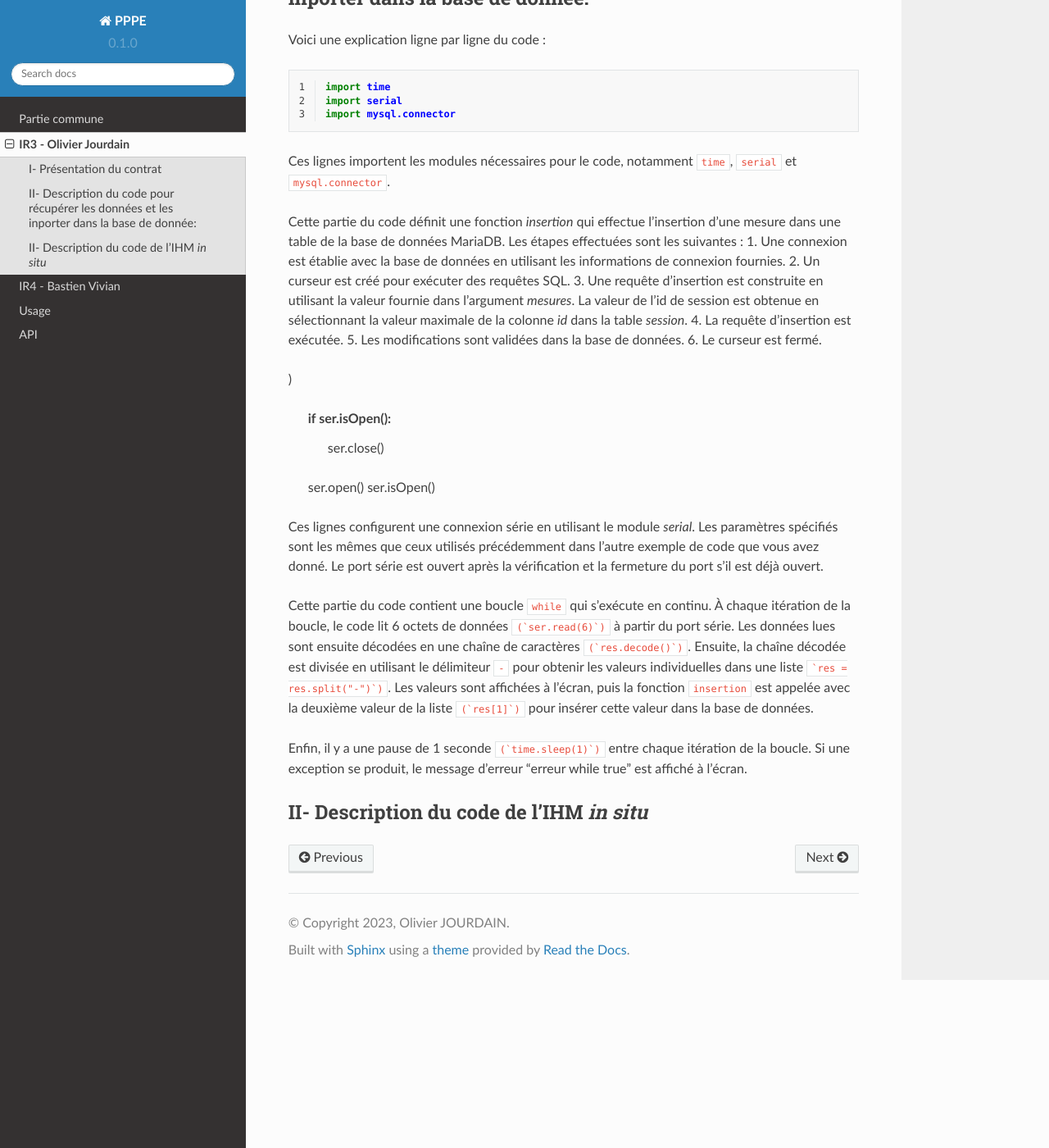
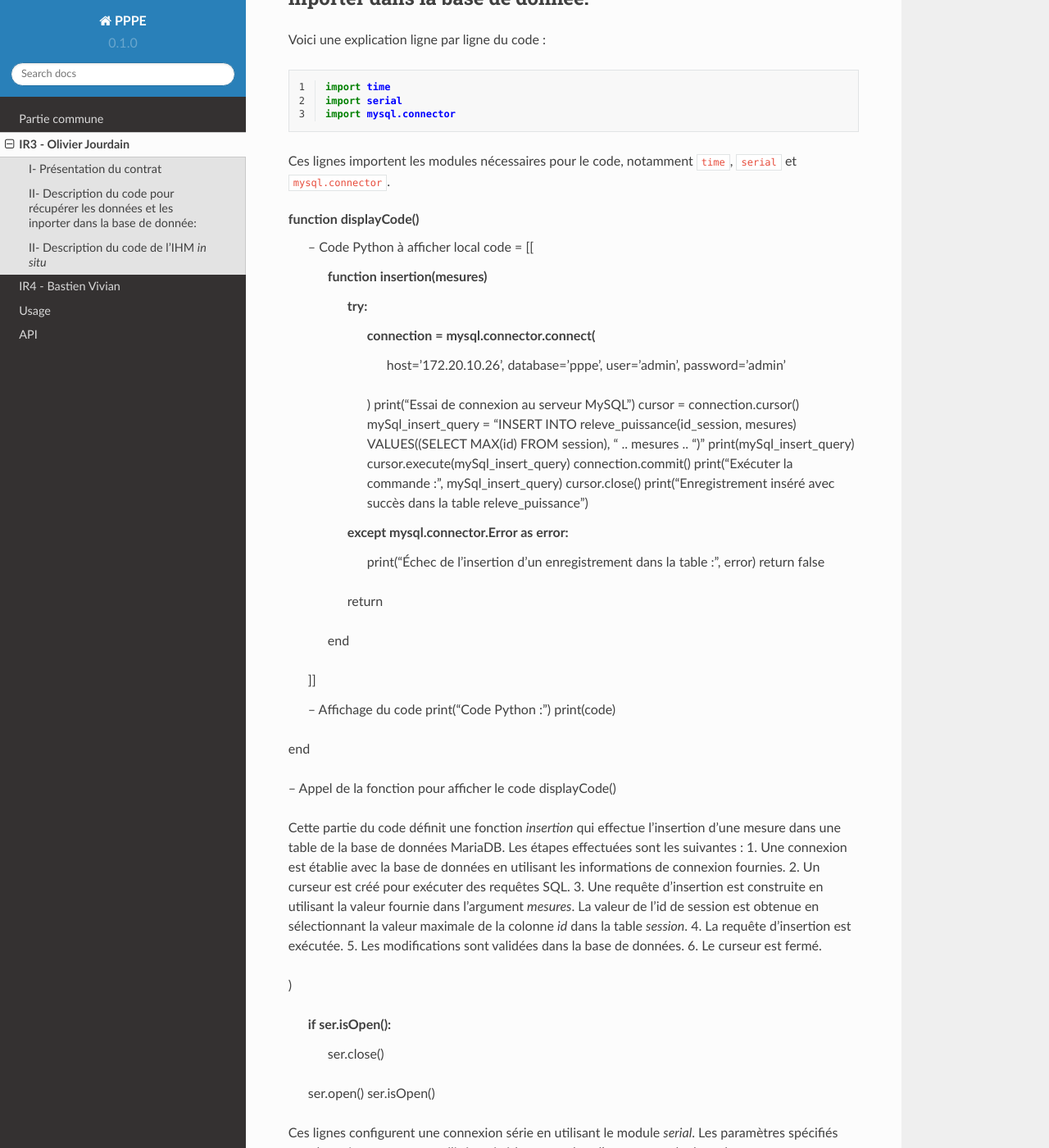
Before and after one commit to Oliopti/Documentation-PPPE, a Sphinx documentation site: the page built from docs/source/Olivier_JOURDAIN.rst, in a window 1280 px wide and 1400 px high, scrolled down 1035 px. Shown: the whole window at 82% size. Built offline with Sphinx 7.4.7 and the Read the Docs theme 2.0.0, drawn with Linux system fonts in a browser that asks for light colours; pages that are not in the unit, such as notebooks, are missing from menus.

Commit message:
Update Olivier_JOURDAIN.rst

```diff
--- a/docs/source/Olivier_JOURDAIN.rst
+++ b/docs/source/Olivier_JOURDAIN.rst
@@ -40,30 +40,40 @@ Voici une explication ligne par ligne du code :
 
 Ces lignes importent les modules nécessaires pour le code, notamment ``time``, ``serial`` et ``mysql.connector``.
 
+function displayCode()
+    -- Code Python à afficher
+    local code = [[
+        function insertion(mesures)
+            try:
+                connection = mysql.connector.connect(
+                    host='172.20.10.26',
+                    database='pppe',
+                    user='admin',
+                    password='admin'
+                )
+                print("Essai de connexion au serveur MySQL")
+                cursor = connection.cursor()
+                mySql_insert_query = "INSERT INTO releve_puissance(id_session, mesures) VALUES((SELECT MAX(id) FROM session), " .. mesures .. ")"
+                print(mySql_insert_query)
+                cursor.execute(mySql_insert_query)
+                connection.commit()
+                print("Exécuter la commande :", mySql_insert_query)
+                cursor.close()
+                print("Enregistrement inséré avec succès dans la table releve_puissance")
+            except mysql.connector.Error as error:
+                print("Échec de l'insertion d'un enregistrement dans la table :", error)
+                return false
+            return
+        end
+    ]]
 
-.. code-block:: python
-   :linenos:
-   def insertion(mesures):
-   try:
-      connection = mysql.connector.connect(
-         host='172.20.10.26',
-         database='pppe',
-         user='admin',
-         password='admin'
-      )
-   print("Essai de connexion au serveur MySQL")
-   cursor = connection.cursor()
-   mySql_insert_query = f"INSERT INTO releve_puissance(id_session, mesures) VALUES((SELECT MAX(id) FROM session), {mesures})"
-   print(mySql_insert_query)
-   cursor.execute(mySql_insert_query)
-   connection.commit()
-   print("Exécuter la commande :", mySql_insert_query)
-   cursor.close()
-      print("Enregistrement inséré avec succès dans la table releve_puissance")
-   except mysql.connector.Error as error:
-      print("Échec de l'insertion d'un enregistrement dans la table :", error)
-         return False
-    return
+    -- Affichage du code
+    print("Code Python :")
+    print(code)
+end
+
+-- Appel de la fonction pour afficher le code
+displayCode()
 
 Cette partie du code définit une fonction `insertion` qui effectue l'insertion d'une mesure dans une table de la base de données MariaDB. Les étapes effectuées sont les suivantes :
 1. Une connexion est établie avec la base de données en utilisant les informations de connexion fournies.
```
